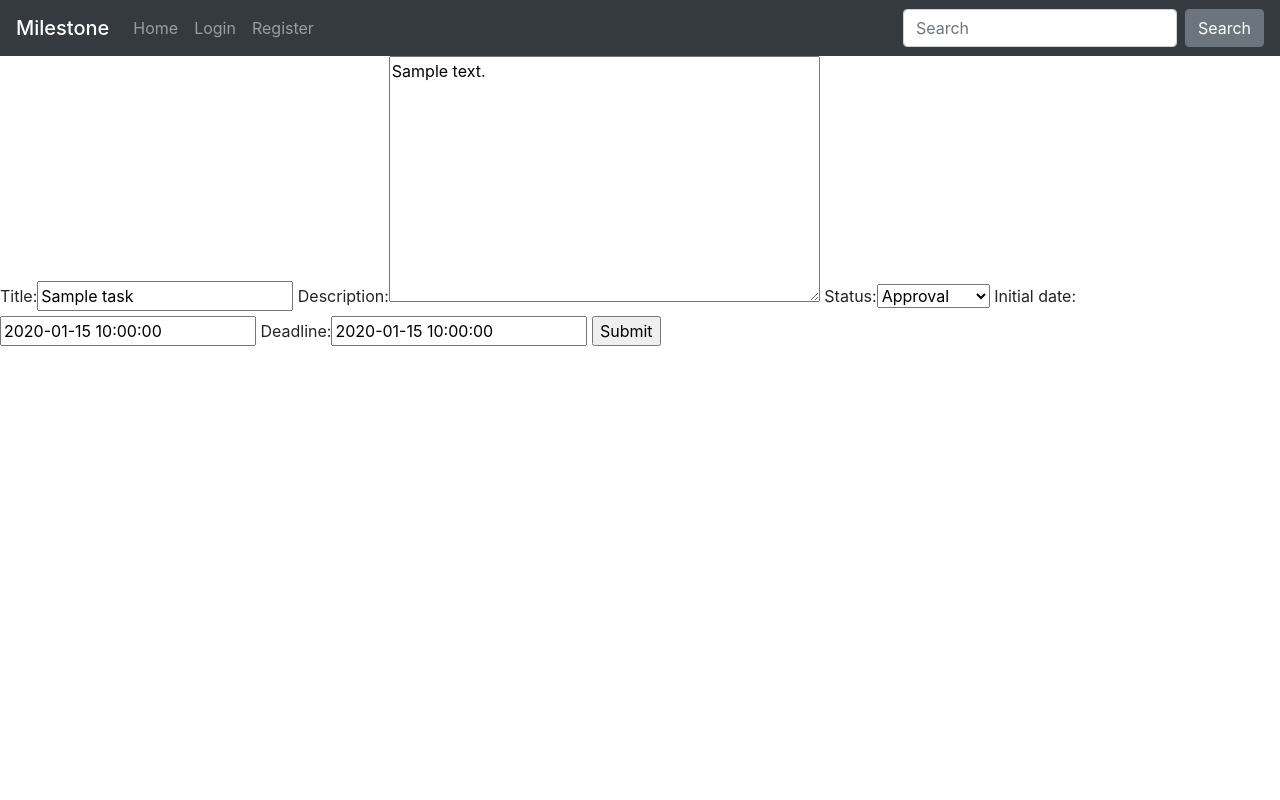
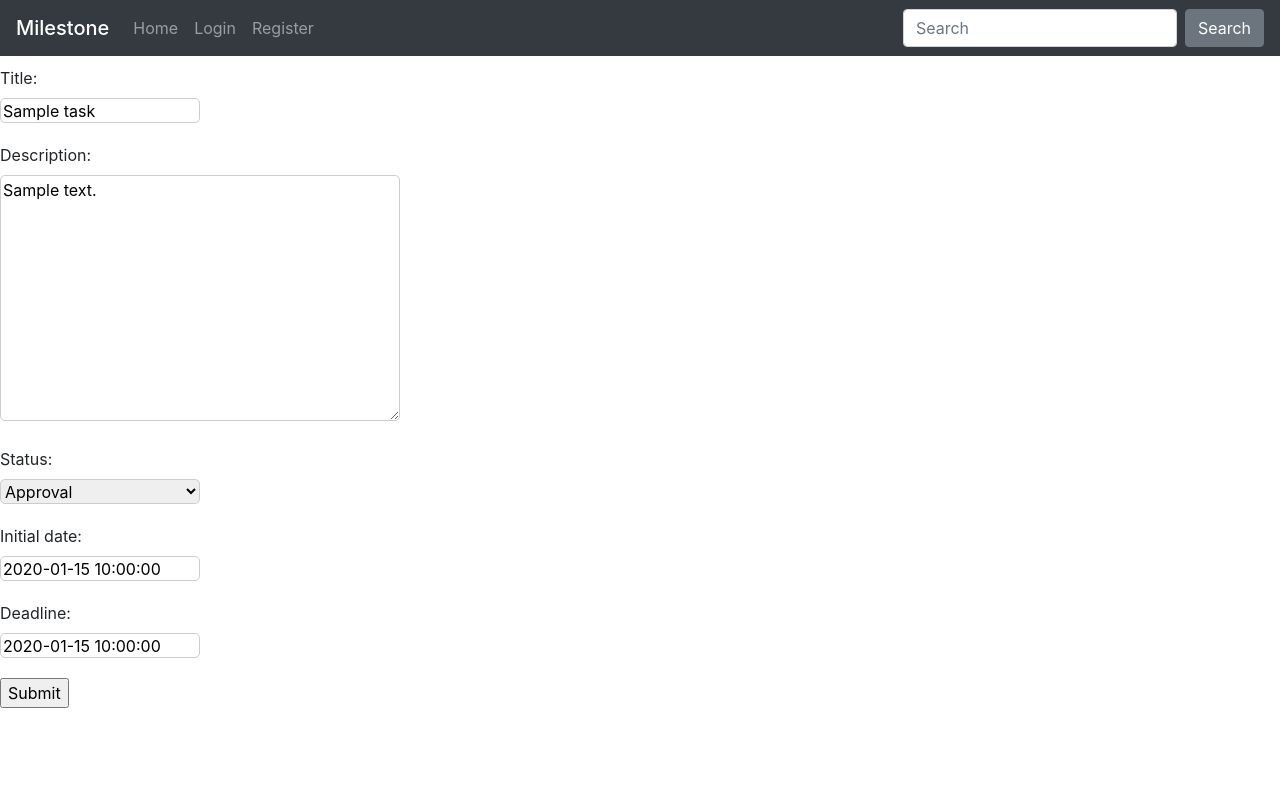
Before and after one commit to buzzon/milestone, a Django app: page /space/1/task/1/change/ in a window 1280 px wide. Run offline with Django 3.2, Linux system fonts and the light colour scheme; tables that the repository leaves empty hold one stand-in row (values such as "Sample post"); some libraries are stand-ins or nearby versions.

Commit message:
edit space and some form style

```diff
--- a/mscore/forms.py
+++ b/mscore/forms.py
@@ -1,11 +1,11 @@
 from django.contrib.auth.models import User
 from django.core.exceptions import NON_FIELD_ERRORS
-from django.forms import ModelForm
+from django import forms
 
-from mscore.models import Task
+from mscore.models import Task, Space
 
 
-class TaskForm(ModelForm):
+class TaskForm(forms.ModelForm):
     class Meta:
         model = Task
         exclude = ['space']
@@ -16,7 +16,20 @@ class TaskForm(ModelForm):
         }
 
 
-class UserForm(ModelForm):
+class UserForm(forms.ModelForm):
     class Meta:
         model = User
         fields = ['username', 'first_name', 'last_name', 'email']
+
+
+class SpaceForm(forms.ModelForm):
+    class Meta:
+        model = Space
+        # exclude = ['tasks']
+        fields = ['title', 'members']
+
+    members = forms.ModelMultipleChoiceField(
+        required=False,
+        queryset=User.objects.all(),
+        widget=forms.CheckboxSelectMultiple,
+    )
--- a/mscore/models.py
+++ b/mscore/models.py
@@ -14,9 +14,10 @@ class Profile(models.Model):
 
 
 class Space(models.Model):
-    owner = models.ForeignKey(User, on_delete=models.CASCADE, editable=False)
+    owner = models.ForeignKey(User, on_delete=models.CASCADE, editable=False, related_name='owned_spaces')
     title = models.CharField(blank=True, max_length=255)
     publish_date = models.DateTimeField(auto_now_add=True)
+    members = models.ManyToManyField(User, related_name='spaces')
 
     def __str__(self):
         return self.title
--- a/mscore/static/mscore/css/styles.css
+++ b/mscore/static/mscore/css/styles.css
@@ -78,3 +78,34 @@ color:#ffc107;
      bottom: 20px;
      right: 20px;
 }
+
+.alert {
+    color:red
+}
+
+.form-group {
+    margin: 10px 0;
+}
+
+.form-group input {
+    border:1px solid #ccc;
+    border-radius:5px;
+    height:25px;
+    width:200px;
+    margin: 0 10px 10px 0;
+}
+
+.form-group textarea {
+    border:1px solid #ccc;
+    border-radius:5px;
+    width:400px;
+    margin: 0 10px 10px 0;
+}
+
+.form-group select {
+    border:1px solid #ccc;
+    border-radius:5px;
+    height:25px;
+    width:200px;
+    margin: 0 10px 10px 0;
+}
--- a/mscore/templates/mscore/form/base.html
+++ b/mscore/templates/mscore/form/base.html
@@ -4,7 +4,19 @@
 
 <form method="post">
     {% csrf_token %}
-    {{ form }}
+    {% for field in form %}
+        <div class="form-group">
+            {{field.label_tag}}
+            <div>{{field}}</div>
+            {% if field.errors%}
+            {% for error in field.errors %}
+            <div class="alert alert-danger">
+                {{error}}
+            </div>
+            {% endfor %}
+            {% endif %}
+        </div>
+        {% endfor %}
     <input type="submit" value="Submit" />
 </form>
 {% endblock %}
--- a/mscore/templates/mscore/space_list.html
+++ b/mscore/templates/mscore/space_list.html
@@ -7,7 +7,10 @@
     <div class="card no-gutters position-relative mt-3">
         <div class="card-body">
             <h5 class="card-title">{{ space.title }}</h5>
-            <a href="{% url 'space_detail' space.id %}" class="stretched-link">Go somewhere</a>
+            <div>
+                <a href="{% url 'space_detail' space.id %}" class="stretched-link">Go somewhere</a>
+                <a style="float: right;" href="{% url 'space_edit' space.id %}" class="stretched-link">Edit</a>
+            </div>
         </div>
     </div>
     {% endfor %}
--- a/mscore/urls.py
+++ b/mscore/urls.py
@@ -7,6 +7,7 @@ urlpatterns = [
     path('space/', views.space, name='space_list'),
     path('space/create/', views.SpaceCreate.as_view(), name='space_create'),
     path('space/<int:pk>/change/', views.space_detail, name='space_detail'),
+    path('space/<int:pk>/edit/', views.space_edit, name='space_edit'),
     path('space/<int:pk>/task/create/', views.task_create, name='task_create'),
     path('space/<int:space_pk>/task/<int:task_pk>/change/', views.task_change, name='task_update'),
     path('user/change/', views.user_change, name='user_change'),
--- a/mscore/views.py
+++ b/mscore/views.py
@@ -6,7 +6,7 @@ from django.urls import reverse
 from django.views.generic import CreateView
 
 from mscore.api.views import SpaceList, SpaceDetail
-from mscore.forms import TaskForm, UserForm
+from mscore.forms import TaskForm, UserForm, SpaceForm
 from mscore.models import Space, Task
 from mscore.utilities.date_list import get_time_list
 
@@ -81,6 +81,20 @@ def task_change(request, space_pk, task_pk):
     return render(request, 'mscore/form/base.html', {'form': form})
 
 
+def space_edit(request, pk):
+    try:
+        space_single = Space.objects.get(pk=pk)
+    except Space.DoesNotExist:
+        raise Http404("Space does not exist")
+
+    if request.method == 'POST':
+        form = SpaceForm(request.POST, instance=space_single)
+        form.save()
+    else:
+        form = SpaceForm(instance=space_single)
+    return render(request, 'mscore/form/base.html', {'form': form})
+
+
 def user_change(request):
     user = request.user
 
```
Also changed, not shown: mscore/migrations/0006_auto_20210516_1723.py (added), mscore/migrations/0007_auto_20210516_1758.py (added).
